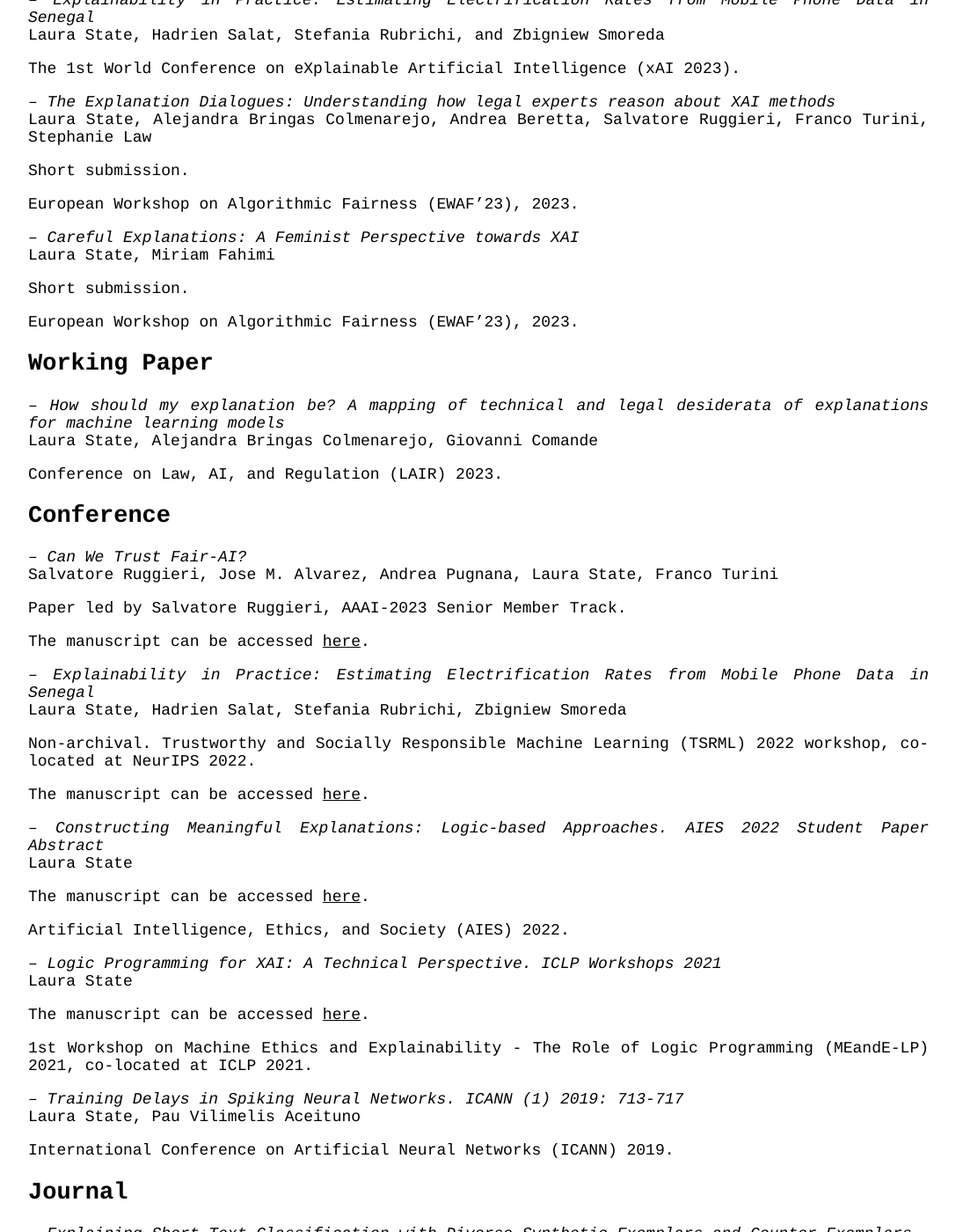
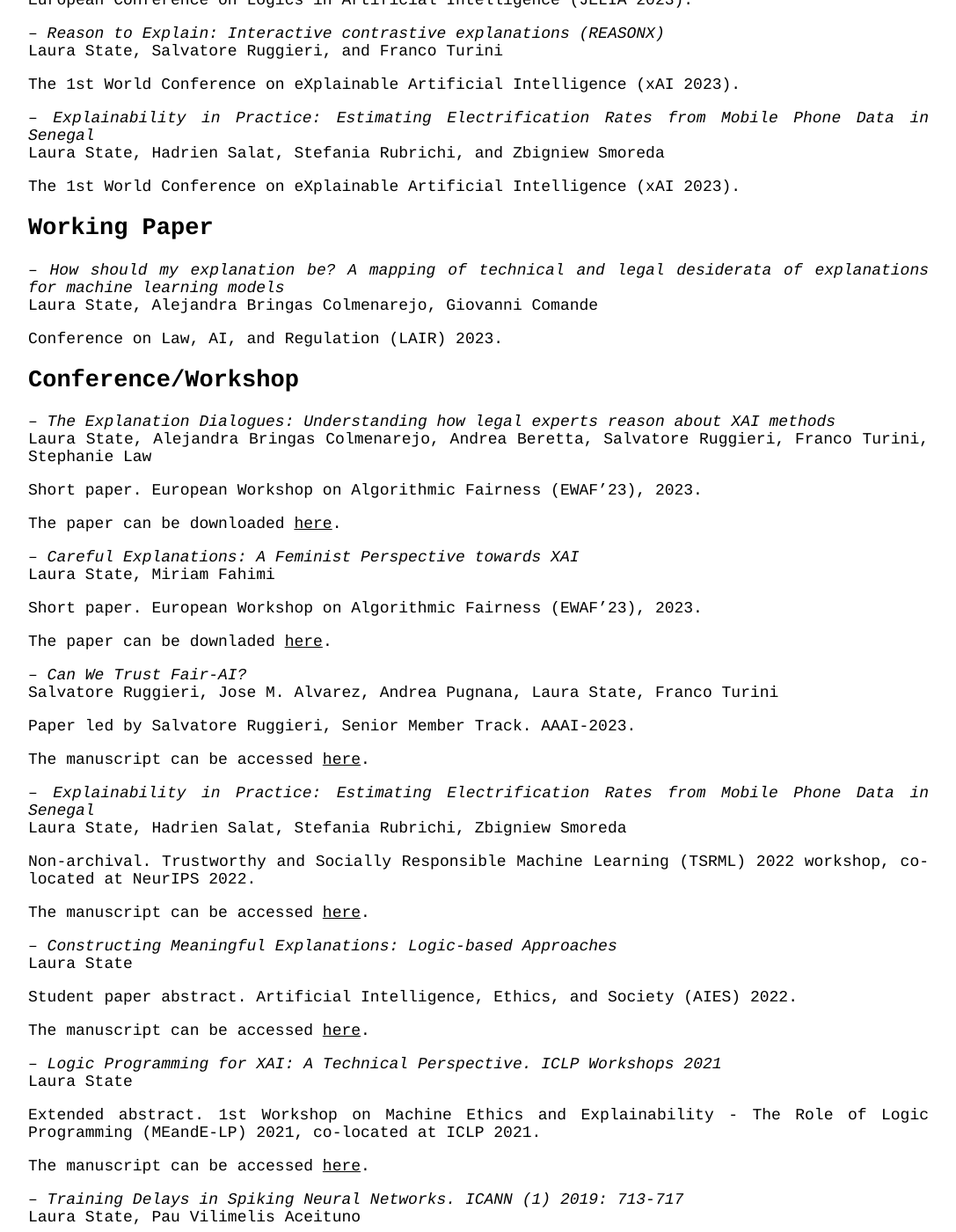
Before and after one commit to lstate/lstate.github.io, a Jekyll site: the page built from _pages/publications.markdown, in a window 1280 px wide and 1400 px high, scrolled down 402 px. Shown: the whole window at 88% size, without its empty margins (96-1183 px from the left). Built offline with Jekyll 4.4.1, drawn with Linux system fonts in a browser that asks for light colours; some of the changed text lies outside the part shown.

Commit message:
Update publications.markdown
updates publications

```diff
--- a/_pages/publications.markdown
+++ b/_pages/publications.markdown
@@ -16,6 +16,13 @@ I host code on [github](https://github.com/lstate).
 
 ## Forthcoming
 
+-- *Declarative Reasoning on Explanations Using Constraint Logic Programming*\\
+Laura State, Salvatore Ruggieri, and Franco Turini
+
+Short paper.
+
+European Conference on Logics in Artificial Intelligence (JELIA 2023).
+
 -- *Reason to Explain: Interactive contrastive explanations (REASONX)*\\
 Laura State, Salvatore Ruggieri, and Franco Turini
 
@@ -26,20 +33,6 @@ Laura State, Hadrien Salat, Stefania Rubrichi, and Zbigniew Smoreda
 
 The 1st World Conference on eXplainable Artificial Intelligence (xAI 2023).
 
--- *The Explanation Dialogues: Understanding how legal experts reason about XAI methods* \\
-Laura State, Alejandra Bringas Colmenarejo, Andrea Beretta, Salvatore Ruggieri, Franco Turini, Stephanie Law
-
-Short submission.
-
-European Workshop on Algorithmic Fairness (EWAF'23), 2023.
-
--- *Careful Explanations: A Feminist Perspective towards XAI* \\
-Laura State, Miriam Fahimi
-
-Short submission.
-
-European Workshop on Algorithmic Fairness (EWAF'23), 2023.
-
 
 ## Working Paper
 
@@ -49,12 +42,26 @@ Laura State, Alejandra Bringas Colmenarejo, Giovanni Comande
 Conference on Law, AI, and Regulation (LAIR) 2023.
 
 
-## Conference
+## Conference/Workshop
+
+-- *The Explanation Dialogues: Understanding how legal experts reason about XAI methods* \\
+Laura State, Alejandra Bringas Colmenarejo, Andrea Beretta, Salvatore Ruggieri, Franco Turini, Stephanie Law
+
+Short paper. European Workshop on Algorithmic Fairness (EWAF'23), 2023.
+
+The paper can be downloaded [here](https://ceur-ws.org/Vol-3442/paper-49.pdf).
+
+-- *Careful Explanations: A Feminist Perspective towards XAI* \\
+Laura State, Miriam Fahimi
+
+Short paper. European Workshop on Algorithmic Fairness (EWAF'23), 2023.
+
+The paper can be downladed [here](https://ceur-ws.org/Vol-3442/paper-39.pdf).
 
 -- *Can We Trust Fair-AI?* \\
 Salvatore Ruggieri, Jose M. Alvarez, Andrea Pugnana, Laura State, Franco Turini
 
-Paper led by Salvatore Ruggieri, AAAI-2023 Senior Member Track.
+Paper led by Salvatore Ruggieri, Senior Member Track. AAAI-2023.
 
 The manuscript can be accessed [here](http://pages.di.unipi.it/ruggieri/Papers/aaai2023st).
 
@@ -65,19 +72,19 @@ Non-archival. Trustworthy and Socially Responsible Machine Learning (TSRML) 2022
 
 The manuscript can be accessed [here](https://arxiv.org/abs/2211.06277).
 
--- *Constructing Meaningful Explanations: Logic-based Approaches. AIES 2022 Student Paper Abstract* \\
+-- *Constructing Meaningful Explanations: Logic-based Approaches* \\
 Laura State
 
+Student paper abstract. Artificial Intelligence, Ethics, and Society (AIES) 2022.
+
 The manuscript can be accessed [here](https://dl.acm.org/doi/10.1145/3514094.3539544).
-
-Artificial Intelligence, Ethics, and Society (AIES) 2022.
 
 -- *Logic Programming for XAI: A Technical Perspective. ICLP Workshops 2021* \\
 Laura State
 
+Extended abstract. 1st Workshop on Machine Ethics and Explainability - The Role of Logic Programming (MEandE-LP) 2021, co-located at ICLP 2021.
+
 The manuscript can be accessed [here](http://ceur-ws.org/Vol-2970/meepaper1.pdf).
-
-1st Workshop on Machine Ethics and Explainability - The Role of Logic Programming (MEandE-LP) 2021, co-located at ICLP 2021.
 
 -- *Training Delays in Spiking Neural Networks. ICANN (1) 2019: 713-717* \\
 Laura State, Pau Vilimelis Aceituno
```
